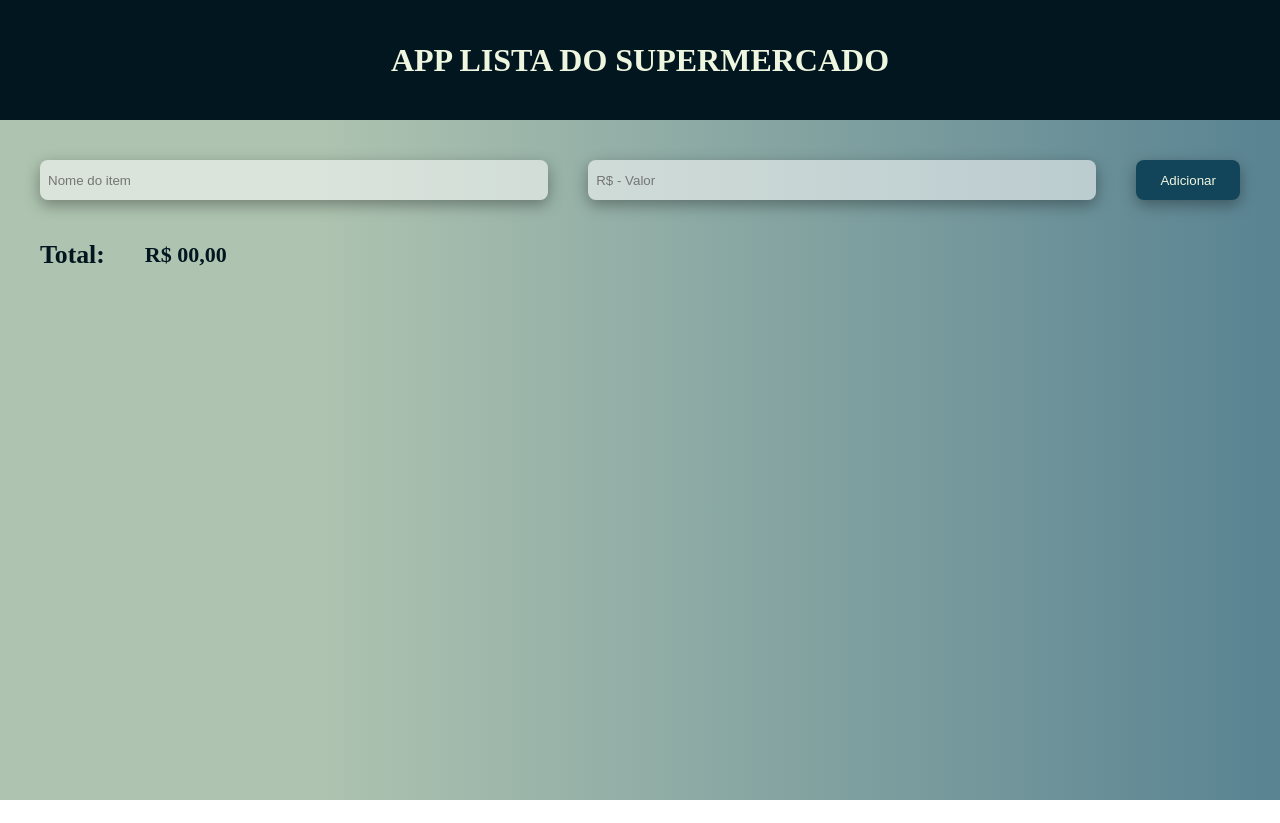
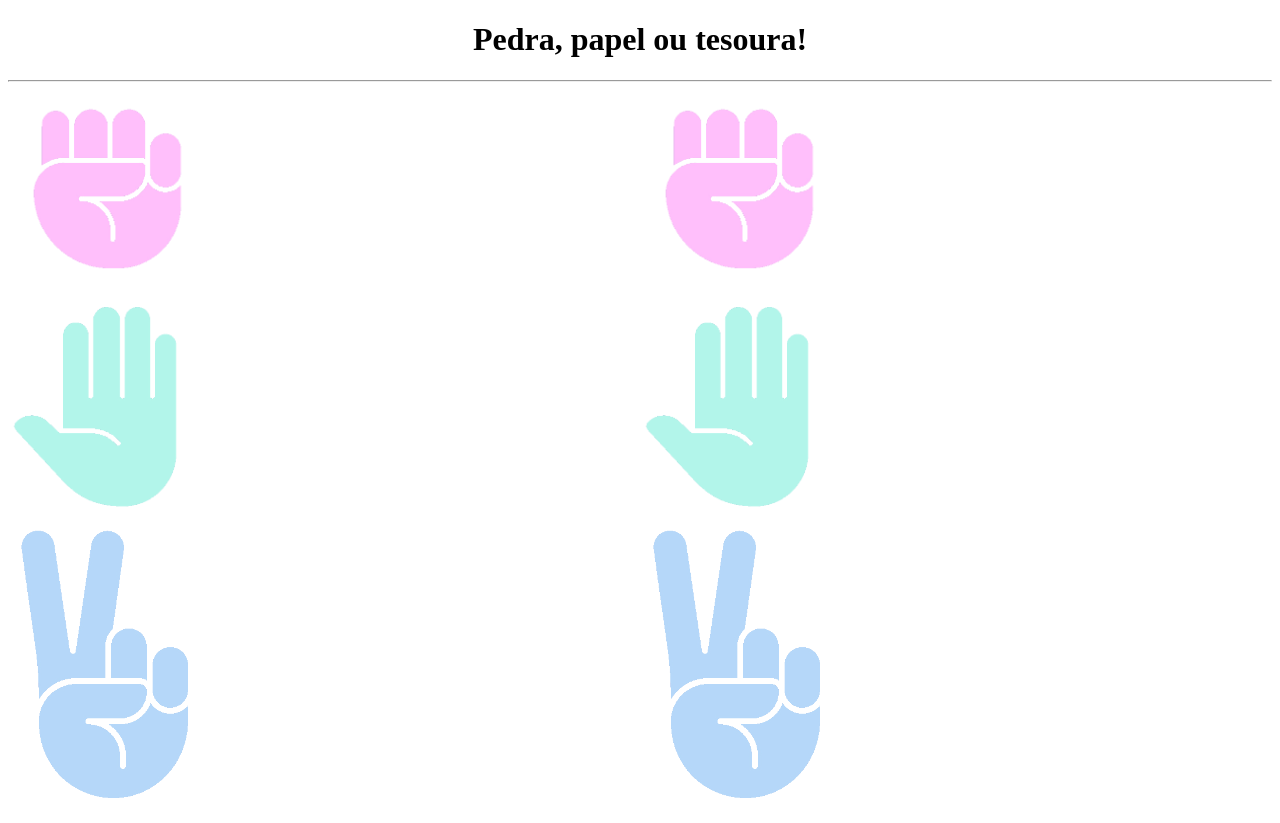
Before and after one commit to JhonatanRuivo/JavaScript-curso, a website: page index.html in a window 1280 px wide. Before the commit the page ends 800 px from the top, so only its background shows below. Drawn offline with Linux system fonts and the light colour scheme.

Commit message:
feat: html and css of the game rock paper scissors

```diff
--- a/index.html
+++ b/index.html
@@ -4,121 +4,42 @@
     <meta charset="UTF-8" />
     <meta name="viewport" content="width=device-width, initial-scale=1.0" />
     <title>Curso javascript</title>
-
-    <script src="/apps/lista-mercado.js" defer></script>
+    <script src="" defer></script>
   </head>
-
   <body>
     <style>
-      * {
-        margin: 0;
-        padding: 0;
-        box-sizing: border-box;
-      }
-      body {
-        height: 100vh;
-        width: 100vw;
-        background: linear-gradient(
-          90deg,
-          rgba(174, 195, 176, 1) 25%,
-          rgba(89, 131, 146, 1) 100%
-        );
-        color: #01161e;
-      }
-      header {
-        background-color: #01161e;
-        color: #eff6e0;
-        height: 120px;
-        display: flex;
-        flex-direction: column;
-        align-items: center;
-        justify-content: space-evenly;
-      }
-      main {
-        padding: 40px;
-      }
-      .form-add-item {
-        display: flex;
-        gap: 40px;
-      }
-      .input-item {
-        background: rgba(255, 255, 255, 0.55);
-        height: 40px;
-        width: 100%;
-        padding: 8px;
-        border: none;
-        border-radius: 8px;
-        box-shadow: rgba(0, 0, 0, 0.35) 0px 5px 15px;
-        color: #01161e;
-      }
-      .add-button {
-        padding: 8px 24px;
-        border-radius: 8px;
-        border: none;
-        background-color: #124559;
-        color: #eff6e0;
-        box-shadow: rgba(0, 0, 0, 0.35) 0px 5px 15px;
+      .player-options img,
+      .enemy-options img {
+        max-width: 200px;
+        opacity: 0.3;
         cursor: pointer;
       }
-      .list-items {
-        margin-top: 40px;
-        width: 100%;
-        height: auto;
-        font-size: 22px;
+
+      .player-options,
+      .enemy-options {
+        width: 50%;
       }
-      .item {
-        padding: 16px;
+
+      .align {
         display: flex;
-        align-items: center;
-        justify-content: space-between;
-        list-style: none;
-        border-bottom: solid 1px #01161e;
-      }
-      .item-price {
-        background-color: #eff6e0;
-        padding: 8px 24px;
-        border-radius: 24px;
-      }
-      .total {
-        margin-top: 40px;
-        font-size: 22px;
-        display: flex;
-        gap: 40px;
-        align-items: center;
       }
     </style>
-    <header>
-      <h1>APP LISTA DO SUPERMERCADO</h1>
-    </header>
-    <main>
-      <form class="form-add-item" action="">
-        <input
-          class="input-item"
-          id="input-name"
-          type="text"
-          placeholder="Nome do item"
-        />
-        <input
-          class="input-item"
-          id="input-price"
-          type="number"
-          step="0.01"
-          min="0.99"
-          placeholder="R$ - Valor"
-        />
-        <button class="add-button" type="submit">Adicionar</button>
-      </form>
+    <h1 style="text-align: center">Pedra, papel ou tesoura!</h1>
+    <hr />
+    <div class="align">
+      <div class="player-options">
+        <div><img title="rock" opt="rock" src="./apps/pedrapapeltesoura/rock.png" /></div>
+        <div><img title="paper" opt="paper" src="./apps/pedrapapeltesoura/paper.png" /></div>
+        <div><img title="scissor" opt="scissor" src="./apps/pedrapapeltesoura/scissor.png" /></div>
+      </div>
+      <div class="enemy-options">
+        <div><img title="rock" src="./apps/pedrapapeltesoura/rock.png" /></div>
+        <div><img title="paper" src="./apps/pedrapapeltesoura/paper.png" /></div>
+        <div><img title="scissor" src="./apps/pedrapapeltesoura/scissor.png" /></div>
+      </div>
+    </div>
+    <script>
 
-      <ul class="list-items">
-        <!-- <li class="item">
-          <p class="item-name"></p>
-          <strong class="item-price"></strong>
-        </li> -->
-      </ul>
-      <div class="total">
-        <h3>Total:</h3>
-        <strong class="total-value-items">R$ 00,00</strong>
-      </div>
-    </main>
+    </script>
   </body>
 </html>
```
Also changed, not shown: apps/pedrapapeltesoura/paper.png (added), apps/pedrapapeltesoura/rock.png (added), apps/pedrapapeltesoura/scissor.png (added).
